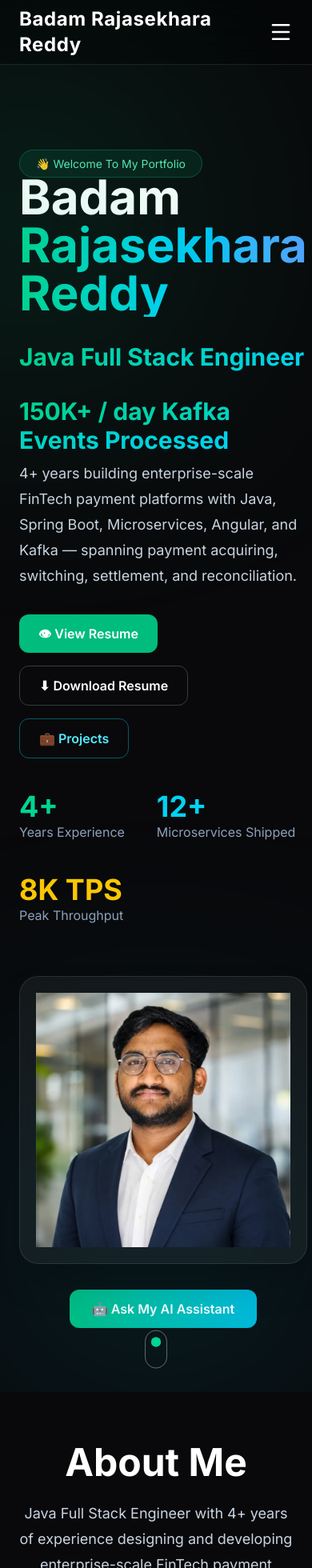
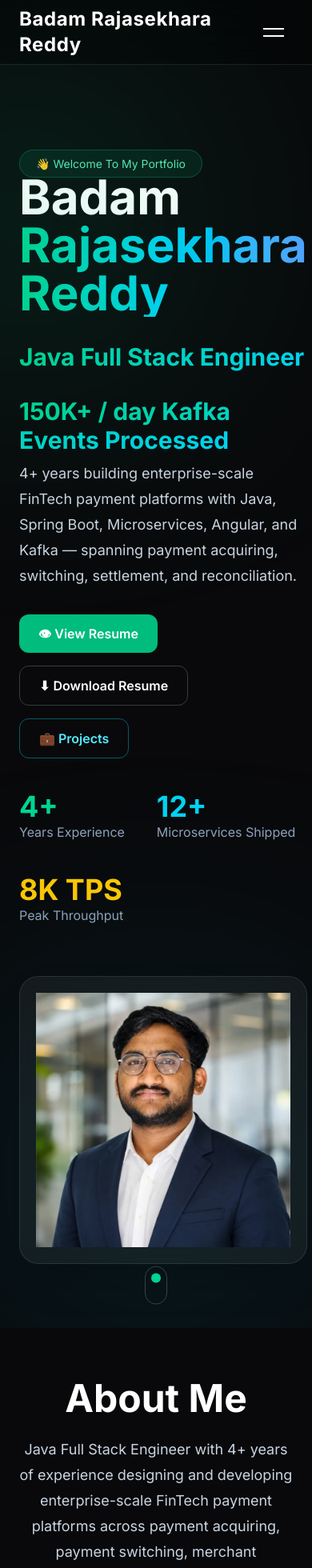
Before and after one commit to Saidureddy/portfolio, a React (Vite) app: page / in a window 390 px wide. Shown: the top 1960 px of the page at 80% size. Built offline with nearby package versions, Linux system fonts and the light colour scheme.

Commit message:
Profile Updation!

```diff
--- a/src/App.tsx
+++ b/src/App.tsx
@@ -1,3 +1,4 @@
+import { Toaster } from "react-hot-toast";
 import Navbar from "./components/Navbar/Navbar";
 import Hero from "./components/Hero/Hero";
 import MouseGlow from "./components/Cursor/MouseGlow";
@@ -10,6 +11,16 @@ import Contact from "./components/Contact/Contact";
 function App() {
   return (
     <div className="bg-[#09090B] text-white">
+      <Toaster
+        position="top-right"
+        toastOptions={{
+          style: {
+            background: "#18181b",
+            color: "#fff",
+            border: "1px solid rgba(255,255,255,0.1)",
+          },
+        }}
+      />
       <MouseGlow />
       <Navbar />
       <Hero />
--- a/src/components/Contact/Contact.tsx
+++ b/src/components/Contact/Contact.tsx
@@ -1,4 +1,6 @@
+import { useState } from "react";
 import { motion } from "framer-motion";
+import toast from "react-hot-toast";
 import {
   FaEnvelope,
   FaGithub,
@@ -9,6 +11,33 @@ import {
 import { portfolio } from "../../data/portfolio";
 
 export default function Contact() {
+  const [form, setForm] = useState({ name: "", email: "", message: "" });
+
+  const handleChange = (
+    e: React.ChangeEvent<HTMLInputElement | HTMLTextAreaElement>
+  ) => {
+    setForm({ ...form, [e.target.name]: e.target.value });
+  };
+
+  const handleSubmit = (e: React.FormEvent) => {
+    e.preventDefault();
+
+    if (!form.name || !form.email || !form.message) {
+      toast.error("Please fill in every field.");
+      return;
+    }
+
+    const subject = `Portfolio message from ${form.name}`;
+    const body = `${form.message}\n\n— ${form.name} (${form.email})`;
+
+    window.location.href = `mailto:${portfolio.personal.email}?subject=${encodeURIComponent(
+      subject
+    )}&body=${encodeURIComponent(body)}`;
+
+    toast.success("Opening your email client...");
+    setForm({ name: "", email: "", message: "" });
+  };
+
   return (
     <section
       id="contact"
@@ -175,22 +204,31 @@ export default function Contact() {
               Send a Message
             </h3>
 
-            <form className="space-y-5">
+            <form className="space-y-5" onSubmit={handleSubmit}>
 
               <input
                 type="text"
+                name="name"
+                value={form.name}
+                onChange={handleChange}
                 placeholder="Your Name"
                 className="w-full rounded-xl border border-white/10 bg-transparent p-4 text-white outline-none focus:border-emerald-400"
               />
 
               <input
                 type="email"
+                name="email"
+                value={form.email}
+                onChange={handleChange}
                 placeholder="Your Email"
                 className="w-full rounded-xl border border-white/10 bg-transparent p-4 text-white outline-none focus:border-emerald-400"
               />
 
               <textarea
                 rows={6}
+                name="message"
+                value={form.message}
+                onChange={handleChange}
                 placeholder="Your Message"
                 className="w-full rounded-xl border border-white/10 bg-transparent p-4 text-white outline-none focus:border-emerald-400"
               />
--- a/src/components/Hero/Hero.tsx
+++ b/src/components/Hero/Hero.tsx
@@ -132,9 +132,6 @@ export default function Hero() {
 </div>
 </motion.div>
 
-
-             {/* RIGHT - AI Assistant */}
-
 {/* RIGHT */}
 
 <div className="flex flex-col items-center">
@@ -152,14 +149,6 @@ export default function Hero() {
   alt="Badam Rajasekhara Reddy"
 />
   </motion.div>
-
-  {/* AI Button */}
-
-  <button
-    className="mt-8 flex items-center gap-3 rounded-xl bg-gradient-to-r from-emerald-500 to-cyan-500 px-7 py-3 font-semibold text-white transition-all duration-300 hover:scale-105"
-  >
-    🤖 Ask My AI Assistant
-  </button>
 
 </div>
 
@@ -180,22 +169,6 @@ export default function Hero() {
     <div className="mt-2 h-3 w-3 rounded-full bg-emerald-400" />
   </div>
 </motion.div>
-      <motion.div
-  animate={{
-    y: [0, 10, 0],
-  }}
-  transition={{
-    repeat: Infinity,
-    duration: 1.8,
-  }}
-  className="absolute bottom-8 left-1/2 -translate-x-1/2"
->
-  <div className="h-12 w-7 rounded-full border border-white/20 flex justify-center">
-
-    <div className="mt-2 h-3 w-3 rounded-full bg-emerald-400"/>
-
-  </div>
-</motion.div>
     </section>
   );
 }
--- a/src/components/Navbar/Navbar.tsx
+++ b/src/components/Navbar/Navbar.tsx
@@ -1,8 +1,11 @@
-import { motion } from "framer-motion";
-import { Menu } from "lucide-react";
+import { useState } from "react";
+import { AnimatePresence, motion } from "framer-motion";
+import { Squeeze } from "hamburger-react";
 import { portfolio } from "../../data/portfolio";
 
 export default function Navbar() {
+  const [isOpen, setIsOpen] = useState(false);
+
   return (
     <motion.header
       initial={{ y: -80 }}
@@ -49,11 +52,56 @@ export default function Navbar() {
 
         {/* Mobile */}
 
-        <button className="lg:hidden">
-          <Menu size={30} />
-        </button>
+        <div className="lg:hidden">
+          <Squeeze
+            toggled={isOpen}
+            toggle={setIsOpen}
+            color="#ffffff"
+            size={26}
+            label="Toggle navigation menu"
+          />
+        </div>
 
       </div>
+
+      {/* Mobile Menu Panel */}
+
+      <AnimatePresence>
+        {isOpen && (
+          <motion.nav
+            initial={{ opacity: 0, height: 0 }}
+            animate={{ opacity: 1, height: "auto" }}
+            exit={{ opacity: 0, height: 0 }}
+            transition={{ duration: 0.3 }}
+            className="overflow-hidden border-t border-white/10 bg-black/60 backdrop-blur-xl lg:hidden"
+          >
+            <div className="flex flex-col gap-2 px-6 py-6">
+
+              {portfolio.navigation.map((item) => (
+                <a
+                  key={item.name}
+                  href={item.href}
+                  onClick={() => setIsOpen(false)}
+                  className="rounded-xl px-4 py-3 text-base font-medium text-gray-300 transition-all duration-300 hover:bg-white/5 hover:text-emerald-400"
+                >
+                  {item.name}
+                </a>
+              ))}
+
+              <a
+                href={portfolio.personal.resume}
+                target="_blank"
+                rel="noopener noreferrer"
+                onClick={() => setIsOpen(false)}
+                className="mt-2 rounded-xl bg-emerald-500 px-4 py-3 text-center text-base font-semibold text-white transition-all duration-300 hover:bg-emerald-400"
+              >
+                Resume
+              </a>
+
+            </div>
+          </motion.nav>
+        )}
+      </AnimatePresence>
     </motion.header>
   );
 }
```
